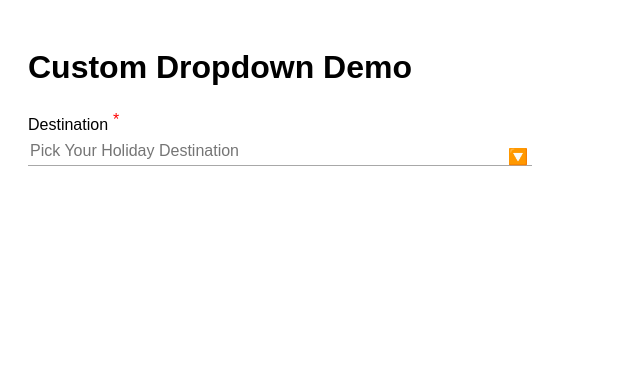
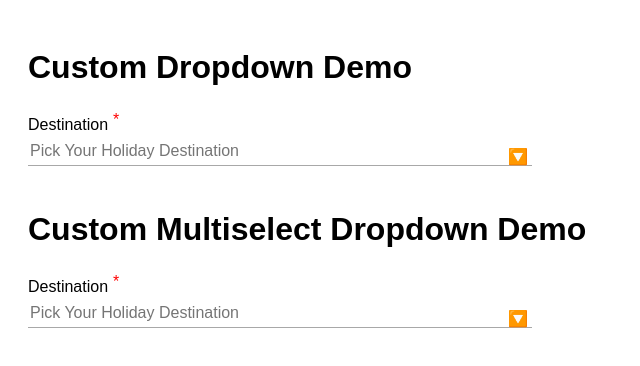
Before and after one commit to VJAI/angular-dropdown, an Angular app: page / in a window 1280 px wide. Shown: the top 366 px of the page, without its empty margins (0-640 px from the left). Built offline with nearby package versions, Linux system fonts and the light colour scheme.

Commit message:
Add multiselect dropdown component

```diff
--- a/src/app/app.component.html
+++ b/src/app/app.component.html
@@ -18,3 +18,19 @@
         Destintation is required.
     </div>
 </div>
+
+<h1>Custom Multiselect Dropdown Demo</h1>
+
+<custom-select
+        [required]="true"
+        label="Destination"
+        placeholder="Pick Your Holiday Destination"
+        [(ngModel)]="selectedDestination2"
+        multi="true">
+    <custom-select-option key="1" value="Paris"></custom-select-option>
+    <custom-select-option key="2" value="Mauritius"></custom-select-option>
+    <custom-select-option key="3" value="Singapore"></custom-select-option>
+    <custom-select-option key="4" value="Malaysia"></custom-select-option>
+    <custom-select-option key="5" value="Goa"></custom-select-option>
+    <custom-select-option key="6" value="Thailand"></custom-select-option>
+</custom-select>
--- a/src/app/app.component.ts
+++ b/src/app/app.component.ts
@@ -8,4 +8,5 @@ import { Component } from '@angular/core';
 export class AppComponent {
 
   public selectedDestination: string;
+  public selectedDestination2: string;
 }
--- a/src/app/custom-dropdown/custom-select-option.component.ts
+++ b/src/app/custom-dropdown/custom-select-option.component.ts
@@ -5,7 +5,7 @@ import { CustomSelectComponent } from './custom-select.component';
 
 @Component({
   selector: 'custom-select-option',
-  template: '{{value}}',
+  template: '<input type="checkbox" *ngIf="showCheckbox" [checked]="selected" />{{value}}',
   styleUrls: ['./_custom-select-option.scss']
 })
 export class CustomSelectOptionComponent implements Highlightable {
@@ -18,7 +18,11 @@ export class CustomSelectOptionComponent implements Highlightable {
 
   @HostBinding('class.selected')
   public get selected(): boolean {
-    return this.select.selectedOption === this;
+    return this.select && (this.select.selectedOption.indexOf(this) !== -1);
+  }
+
+  public get showCheckbox(): boolean {
+    return this.select && this.select.multi;
   }
 
   @HostBinding('class.active')
--- a/src/app/custom-dropdown/custom-select.component.ts
+++ b/src/app/custom-dropdown/custom-select.component.ts
@@ -29,6 +29,10 @@ import { DropdownComponent } from './dropdown.component';
 })
 export class CustomSelectComponent implements AfterViewInit, ControlValueAccessor {
 
+  constructor(private dropdownService: CustomDropdownService) {
+    this.dropdownService.register(this);
+  }
+
   @Input()
   public label: string;
 
@@ -36,13 +40,16 @@ export class CustomSelectComponent implements AfterViewInit, ControlValueAccesso
   public placeholder: string;
 
   @Input()
-  public selected: string;
+  public selected: string[] = [];
 
   @Input()
   public required = false;
 
   @Input()
   public disabled = false;
+
+  @Input()
+  public multi = false;
 
   @ViewChild('input', { static: true })
   public input: ElementRef;
@@ -53,24 +60,21 @@ export class CustomSelectComponent implements AfterViewInit, ControlValueAccesso
   @ContentChildren(CustomSelectOptionComponent)
   public options: QueryList<CustomSelectOptionComponent>;
 
-  public selectedOption: CustomSelectOptionComponent;
+  public selectedOption: CustomSelectOptionComponent[] = [];
 
   public displayText: string;
 
-  public onChangeFn = (_: any) => {};
-
-  public onTouchedFn = () => {};
-
   private keyManager: ActiveDescendantKeyManager<CustomSelectOptionComponent>;
 
-  constructor(private dropdownService: CustomDropdownService) {
-    this.dropdownService.register(this);
-  }
+  public onChangeFn = (_: any) => { };
+
+  public onTouchedFn = () => { };
 
   public ngAfterViewInit() {
     setTimeout(() => {
-      this.selectedOption = this.options.toArray().find(option => option.key === this.selected);
-      this.displayText = this.selectedOption ? this.selectedOption.value : '';
+      if ( !this.selected ) { this.selected = []; }
+      this.selectedOption = this.options.toArray().filter(option => this.selected.indexOf(option.key) !== -1);
+      this.displayText = this.createDisplayText();
       this.keyManager = new ActiveDescendantKeyManager(this.options)
         .withHorizontalOrientation('ltr')
         .withVerticalOrientation()
@@ -78,14 +82,25 @@ export class CustomSelectComponent implements AfterViewInit, ControlValueAccesso
     });
   }
 
+  public createDisplayText() {
+    if (this.multi) {
+      let toReturn = '';
+      if (this.selectedOption.length > 0) {
+        this.selectedOption.forEach((option: CustomSelectOptionComponent, index) => {
+          if (option) { toReturn = toReturn + option.value + ((index === this.selectedOption.length - 1) ? '' : ', '); }
+        });
+      }
+      return toReturn;
+    } else {
+      return this.selectedOption.length > 0 && this.selectedOption[0] ? this.selectedOption[0].value : '';
+    }
+  }
+
   public showDropdown() {
     this.dropdown.show();
-
     if (!this.options.length) {
       return;
     }
-
-    this.selected ? this.keyManager.setActiveItem(this.selectedOption) : this.keyManager.setFirstItemActive();
   }
 
   public hideDropdown() {
@@ -114,10 +129,10 @@ export class CustomSelectComponent implements AfterViewInit, ControlValueAccesso
     }
 
     if (event.key === 'Enter' || event.key === ' ') {
-      this.selectedOption = this.keyManager.activeItem;
-      this.selected = this.selectedOption.key;
-      this.displayText = this.selectedOption ? this.selectedOption.value : '';
-      this.hideDropdown();
+      const option = this.keyManager.activeItem;
+      this.changeOption(option);
+      this.displayText = this.createDisplayText();
+      if (!this.multi) { this.hideDropdown(); }
       this.onChange();
     } else if (event.key === 'Escape' || event.key === 'Esc') {
       this.dropdown.showing && this.hideDropdown();
@@ -129,12 +144,27 @@ export class CustomSelectComponent implements AfterViewInit, ControlValueAccesso
     }
   }
 
+  public changeOption(option: CustomSelectOptionComponent) {
+    const index = this.selectedOption.indexOf(option);
+    if (!this.multi) {
+      this.selectedOption[0] = option;
+      this.selected[0] = option.key;
+    } else {
+      if (index === -1) {
+        this.selectedOption.push(option);
+        this.selected.push(option.key);
+      } else {
+        this.selectedOption.splice(index, 1);
+        this.selected.splice(index, 1);
+      }
+    }
+  }
+
   public selectOption(option: CustomSelectOptionComponent) {
     this.keyManager.setActiveItem(option);
-    this.selected = option.key;
-    this.selectedOption = option;
-    this.displayText = this.selectedOption ? this.selectedOption.value : '';
-    this.hideDropdown();
+    this.changeOption(option);
+    this.displayText = this.createDisplayText();
+    if (!this.multi) { this.hideDropdown(); }
     this.input.nativeElement.focus();
     this.onChange();
   }
```
